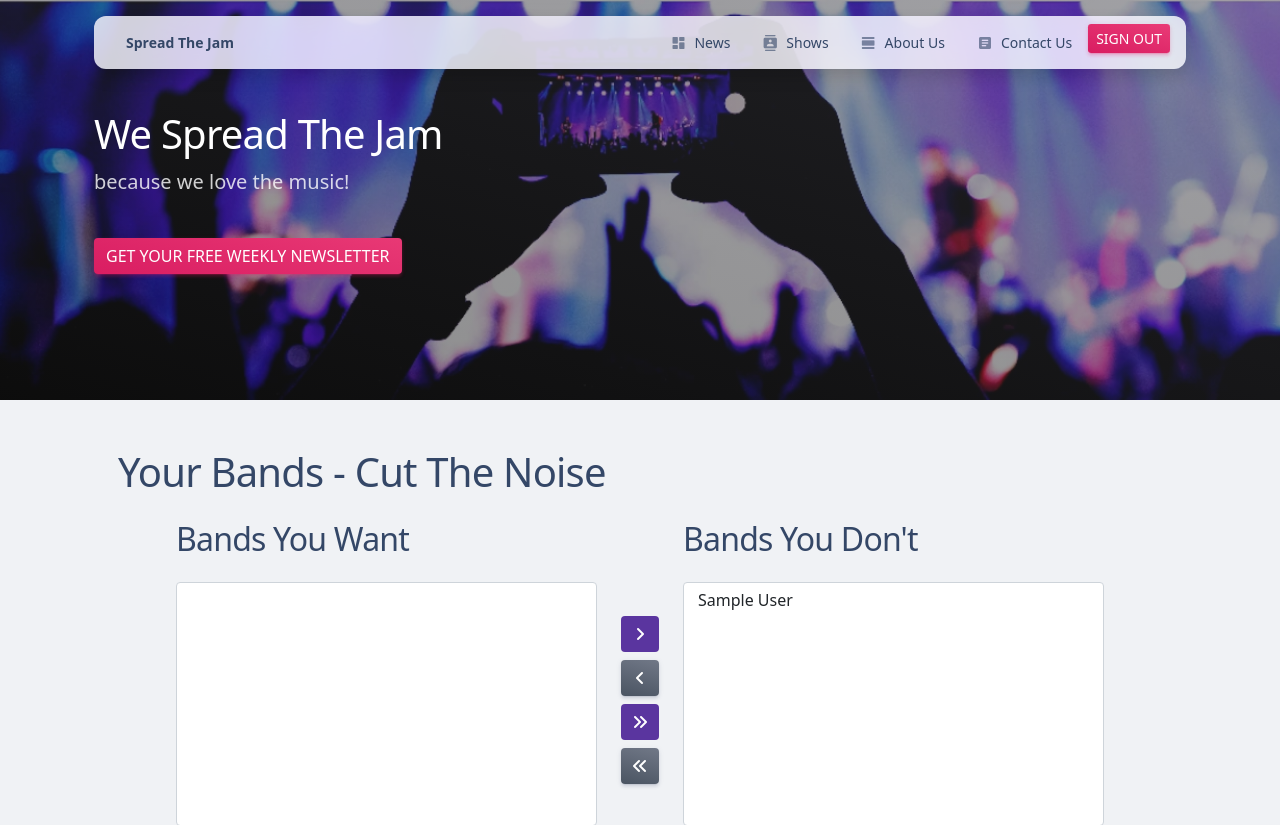
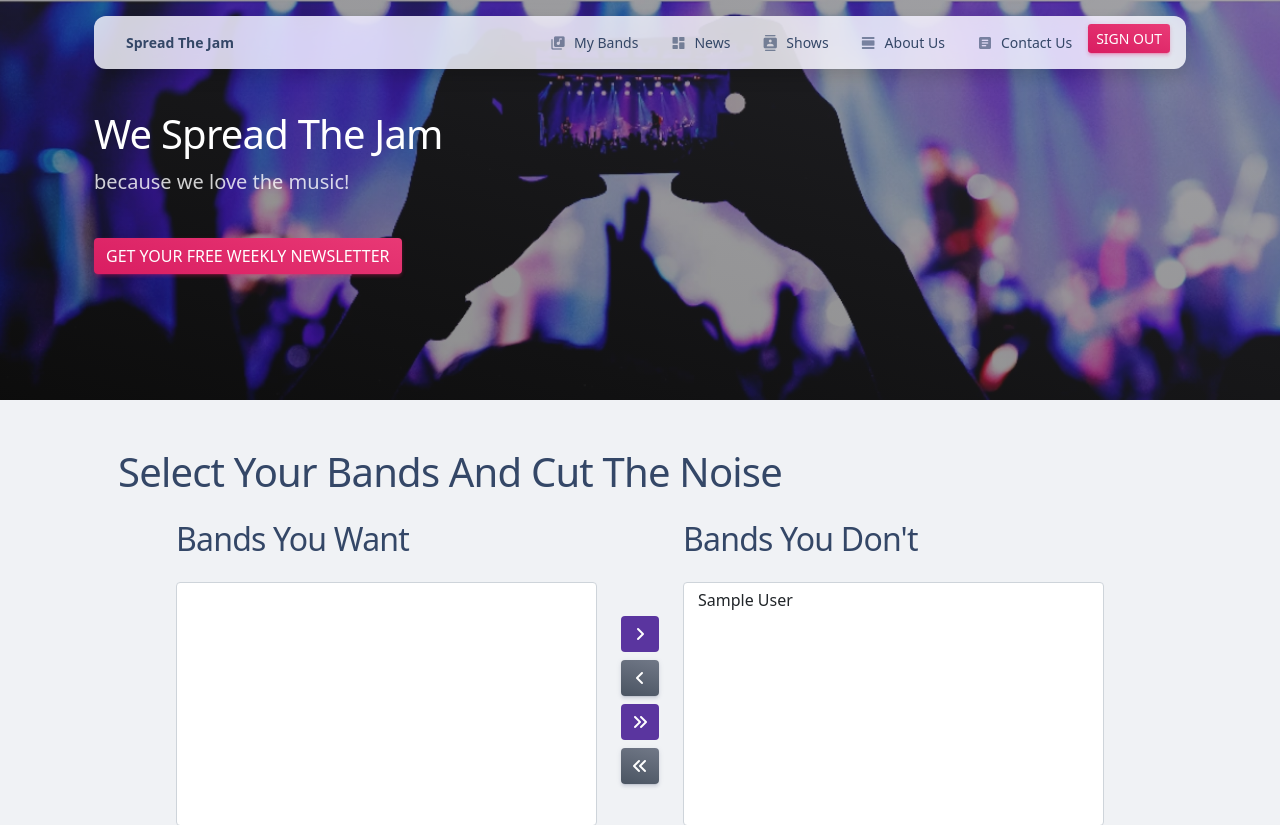
Before and after one commit to davidkbowers/SpreadTheJam, a Django app: page /bands/ in a window 1280 px wide. Shown: the top 825 px of the page. Run offline with Django 4.2, Linux system fonts and the light colour scheme; a user stored in the database is signed in; tables that the repository leaves empty hold one stand-in row (values such as "Sample post"); lists and menus that the app fills with data are empty; style sheets or scripts are compiled from the project's sources; parts of the project's set-up code (start-up, migrations or seed data) failed here and were passed over; some libraries are stand-ins or nearby versions.

Commit message:
completed bands selection page

```diff
--- a/templates/bands.html
+++ b/templates/bands.html
@@ -20,7 +20,7 @@
         }
     </style>
     <div class="container mt-5">
-        <h1 class="mb-4">Your Bands - Cut The Noise</h1>
+        <h1 class="mb-4">Select Your Bands And Cut The Noise</h1>
         <div class="row justify-content-center">
             <div class="col-12 col-md-5 mb-3 equal-height">
                 <h2 class="mb-4">Bands You Want</h2>
--- a/templates/base.html
+++ b/templates/base.html
@@ -82,6 +82,17 @@
                     </button>
                     <div class="collapse navbar-collapse w-100 pt-3 pb-2 py-lg-0" id="navigation">
                         <ul class="navbar-nav navbar-nav-hover ms-auto">
+                            {% if request.user.is_authenticated %}
+                            <li class="nav-item mx-2">
+                                <a role="button" href="{% url 'bands' %}"
+                                   class="nav-link ps-2 d-flex cursor-pointer align-items-center" id="dropdownMenuPages"
+                                   aria-expanded="false">
+                                    <i class="material-icons opacity-6 me-2 text-md">library_music</i>
+                                    My Bands
+                                </a>
+                            </li>
+
+                            {% endif %}
                             <li class="nav-item mx-2">
                                 <a role="button" href="{% url 'articles' %}"
                                    class="nav-link ps-2 d-flex cursor-pointer align-items-center" id="dropdownMenuPages"
--- a/templates/index.html
+++ b/templates/index.html
@@ -50,11 +50,10 @@
                     </h4>
                     <p class="text-muted mb-4">Sign up, select the bands you care about, and get only their news in your inbox so you can stay up to date and eliminate the noise!</p>
                     <a href="{% url 'account_signup' %}">
-                        <button type="button" class="btn btn-primary z-n1" disabled>Sign up Now For Free
+                        <button type="button" class="btn btn-primary z-n1">Sign up Now For Free
                             <i class="fas fa-angle-right ms-1"></i>
                         </button>
                     </a>
-                      <img src="{% static 'img/coming_soon.png' %}" class="w-90 border-radius-lg z-10" style="margin-top: -250px;" alt="coming soon image" />
                   </div>
                 </div>
               </div>
```
